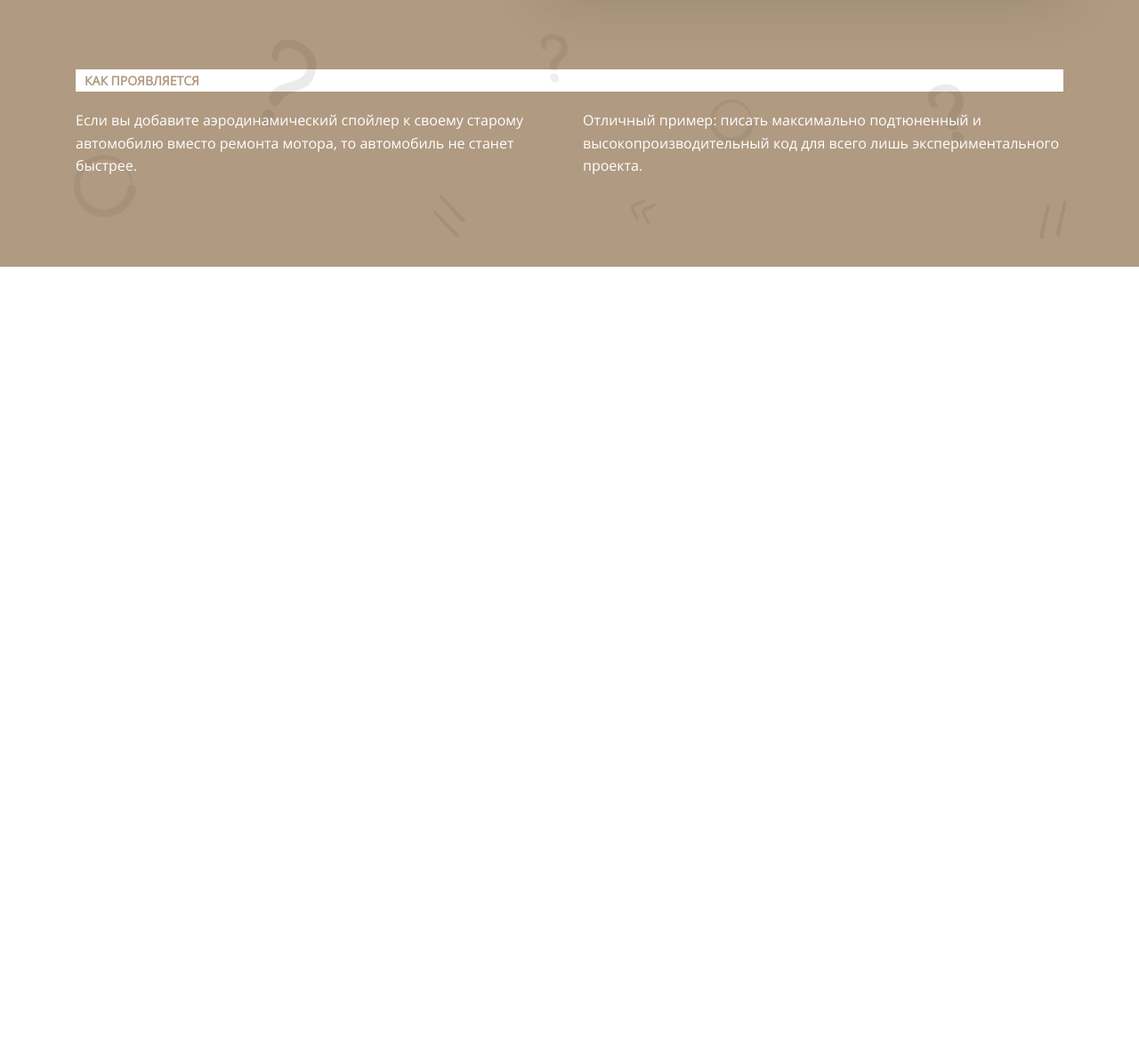
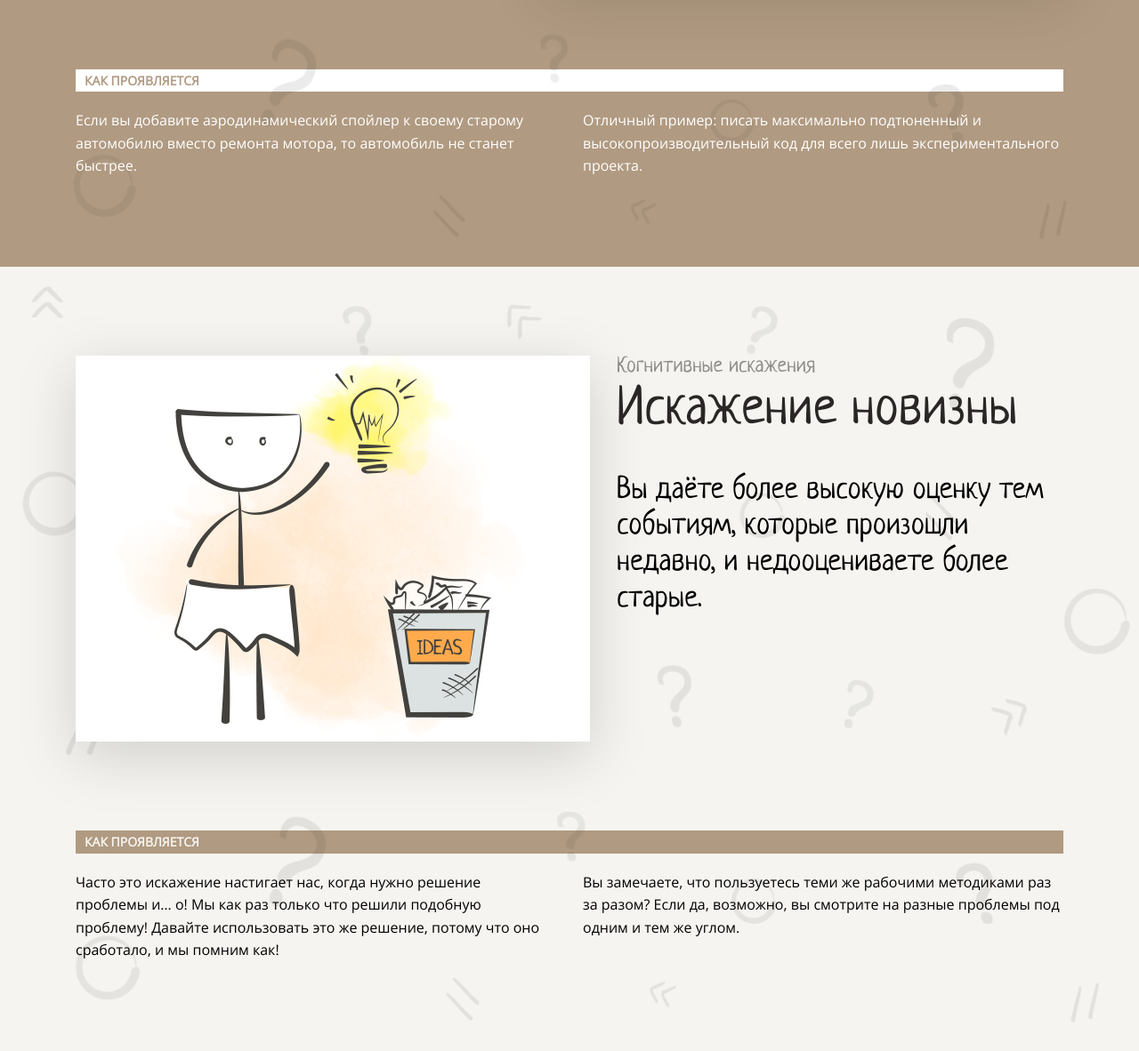
Before and after one commit to ianproletov/layout-designer-project-58, a website: page src/index.html in a window 1280 px wide. Shown: the part 4286-5468 px from the top of the page at 89% size. Before the commit the page ends 4586 px from the top, so only its background shows below. Drawn offline with Linux system fonts and the light colour scheme.

Commit message:
add distortion of novelty section

```diff
--- a/src/index.html
+++ b/src/index.html
@@ -77,7 +77,7 @@
               </a>
 </li>
             <li class="card">
-              <a href="#" class="card-link">
+              <a href="#distortion-of-novelty" class="card-link">
               <span class="num">3</span>
               <h3 class="orange">Искажение новизны</h3>
               <p class="m-0">Вы даёте более высокую оценку тем событиям, которые произошли недавно, и недооцениваете более старые.</p>
@@ -156,6 +156,35 @@
           </div>
         </div>
       </section>
+      <section class="section section-item bg-light" id="distortion-of-novelty">
+        <div class="w-1110">
+          <div class="columns">
+            <div class="column">
+              <img
+                src="images/3.png"
+                class="section-img"
+                alt="Программист очарован горящей лампочкой, выкинув в мусорное ведро другие идеи">
+            </div>
+            <div class="column">
+              <div class="section-headline">
+                <span class="s-24 t-dark">Когнитивные искажения</span>
+                <h2 class="m-0 dark">Искажение новизны</h2>
+                <p class="s-34 header-lineheight">Вы даёте более высокую оценку тем событиям, которые произошли недавно, и недооцениваете более старые.</p>
+              </div>
+            </div>
+          </div>
+          <h4 class="section-headliner bg-brown light">Как проявляется</h4>
+          <div class="columns">
+            <div class="column">
+              <p class="m-0">Часто это искажение настигает нас, когда нужно решение проблемы и… о! Мы как раз только что решили подобную проблему! Давайте использовать это же решение, потому что оно сработало, и мы помним как!</p>
+            </div>
+            <div class="column">
+              <p class="m-0">Вы замечаете, что пользуетесь теми же рабочими методиками раз за разом? Если да, возможно, вы смотрите на разные проблемы под одним и тем же углом.</p>
+            </div>
+          </div>
+        </div>
+      </section>
+
    </main>
     <footer>
     </footer>
```
Also changed, not shown: src/images/3.png (added).
